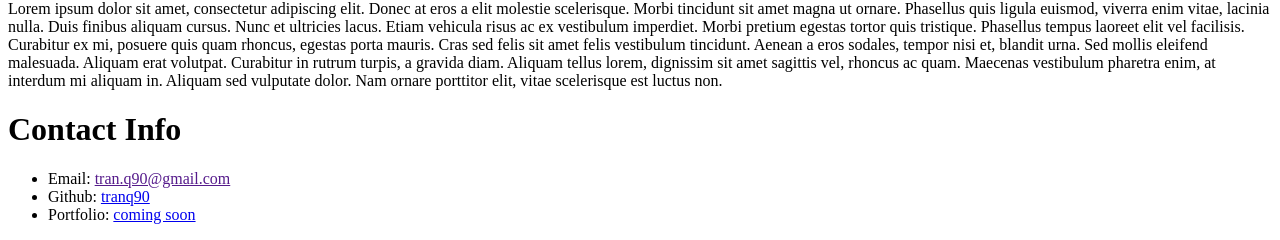
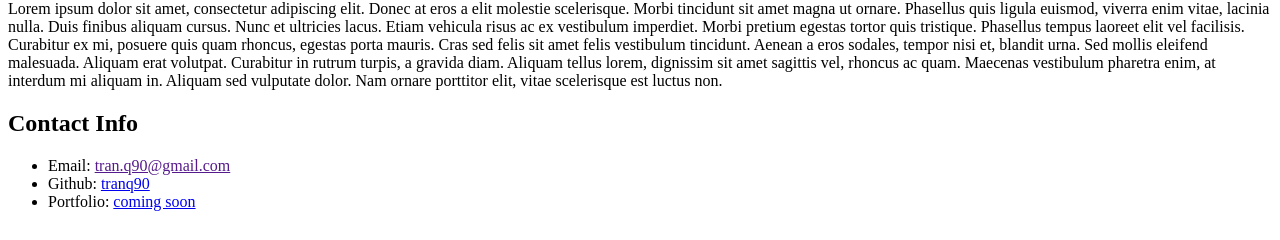
Before and after one commit to tranq90/gh-pages, a plain HTML site: page index.html in a window 1280 px wide. Shown: the part 647-887 px from the top of the page. Drawn offline with Linux system fonts and the light colour scheme.

Commit message:
fixed h tag

```diff
--- a/index.html
+++ b/index.html
@@ -14,7 +14,7 @@
         Lorem ipsum dolor sit amet, consectetur adipiscing elit. Donec at eros a elit molestie scelerisque. Morbi tincidunt sit amet magna ut ornare. Phasellus quis ligula euismod, viverra enim vitae, lacinia nulla. Duis finibus aliquam cursus. Nunc et ultricies lacus. Etiam vehicula risus ac ex vestibulum imperdiet. Morbi pretium egestas tortor quis tristique. Phasellus tempus laoreet elit vel facilisis. Curabitur ex mi, posuere quis quam rhoncus, egestas porta mauris.
         Cras sed felis sit amet felis vestibulum tincidunt. Aenean a eros sodales, tempor nisi et, blandit urna. Sed mollis eleifend malesuada. Aliquam erat volutpat. Curabitur in rutrum turpis, a gravida diam. Aliquam tellus lorem, dignissim sit amet sagittis vel, rhoncus ac quam. Maecenas vestibulum pharetra enim, at interdum mi aliquam in. Aliquam sed vulputate dolor. Nam ornare porttitor elit, vitae scelerisque est luctus non.
     </p>
-    <h1>Contact Info</h1>
+    <h2>Contact Info</h2>
     <ul>
         <li>Email: <a href="">tran.q90@gmail.com</a></li>
         <li>Github: <a href="https://github.com/tranq90" target="_blank">tranq90</a></li>
```
